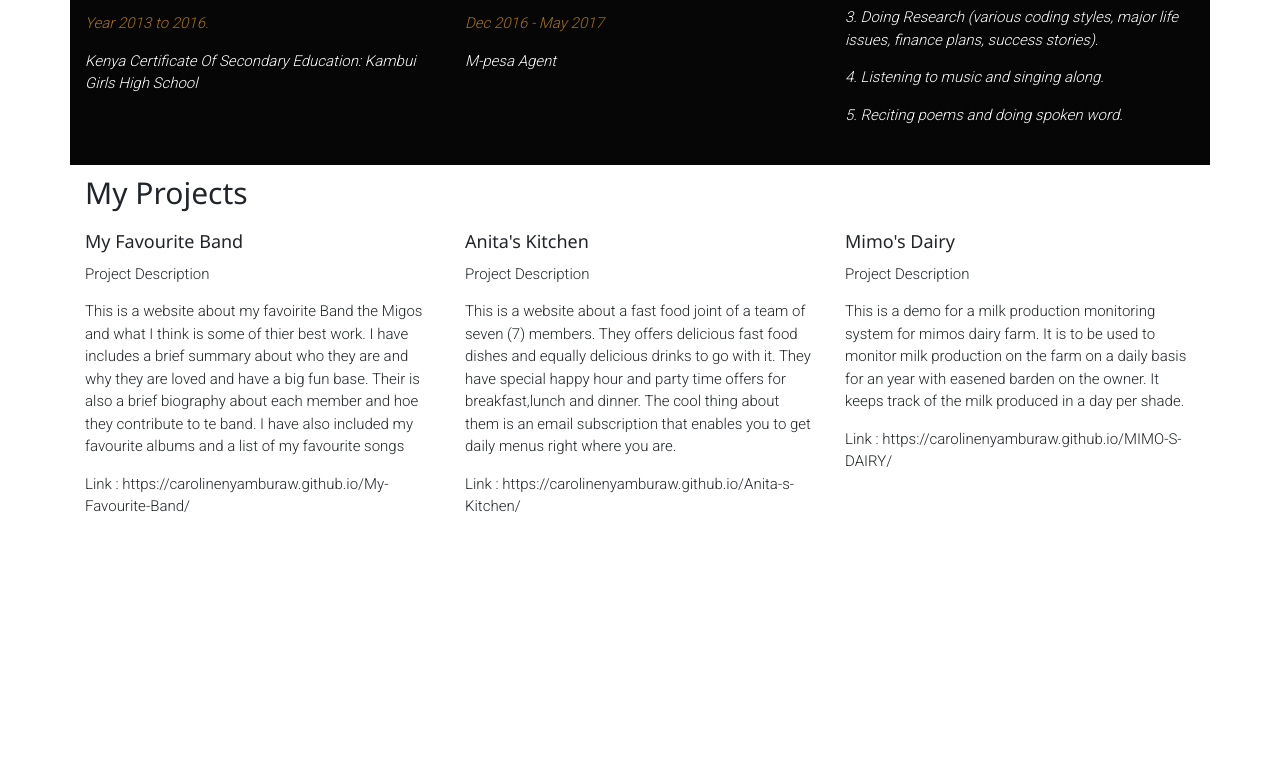
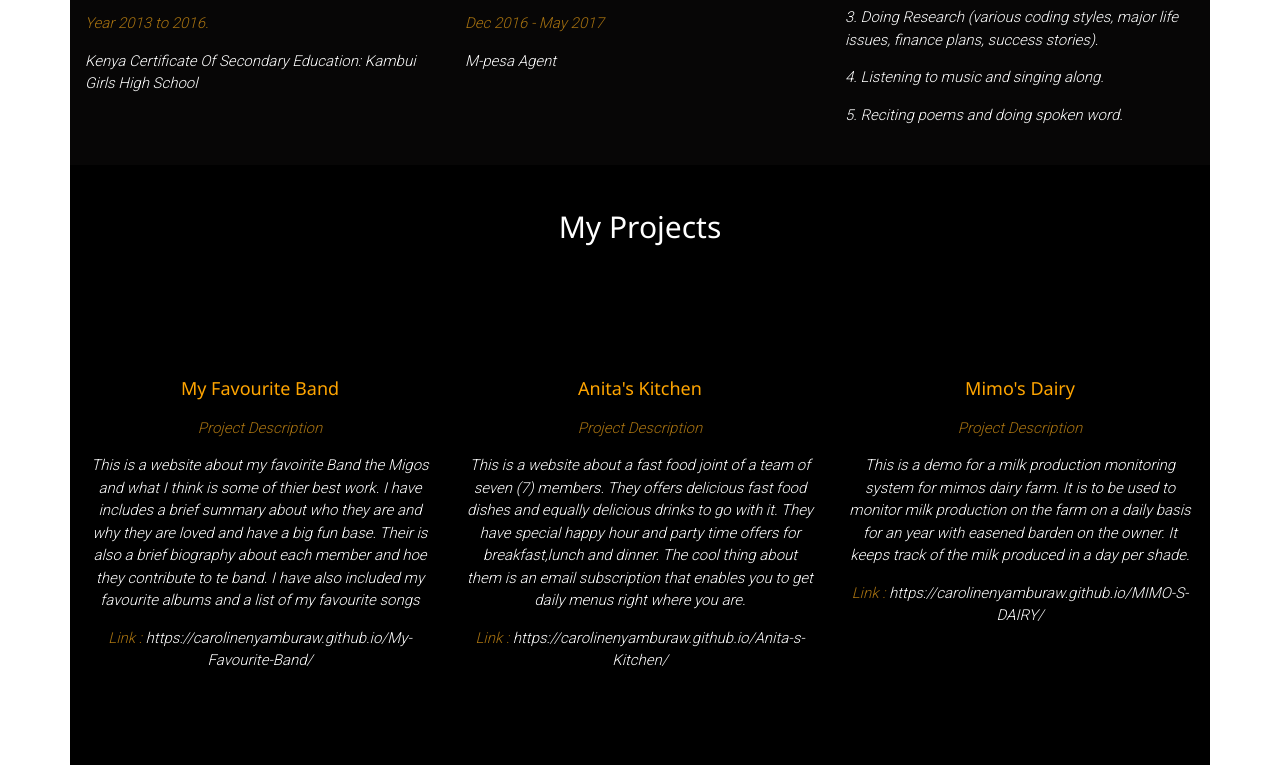
Before and after one commit to CarolineNyamburaW/My_Portfiolio, a plain HTML site: page index.html in a window 1280 px wide. Shown: the part 855-1620 px from the top of the page. Before the commit the page ends 1388 px from the top, so only its background shows below. Drawn offline with nearby package versions, Linux system fonts and the light colour scheme.

Commit message:
styled the myprojects section

```diff
--- a/style.css
+++ b/style.css
@@ -58,3 +58,35 @@ body {
 #aboutme .col-md-4{
   background-color: rgb(7, 6, 6);
 }
+
+/*=============myprojects section==================== */
+#myprojects .col-md-12 h2{
+  color: #ffffff;
+  margin-top: 4%;
+  margin-bottom: 4%;
+  text-align: center;
+}
+
+#myprojects  .col-md-4 h2{
+  color: orange;
+  margin-left: 20%;
+}
+#myprojects .row {
+  height: 600px;
+  background-color: #000;
+}
+#myprojects  .col-md-4 span{
+  color: rgb(167, 114, 16);
+  text-align: center;
+}
+#myprojects  .col-md-4 h5{
+  color: orange;
+  margin-bottom: 5%;
+  text-align: center;
+
+}
+#myprojects  .col-md-4 p{
+  color: #ffffff;
+  font-style: italic;
+  text-align: center;
+}
```
